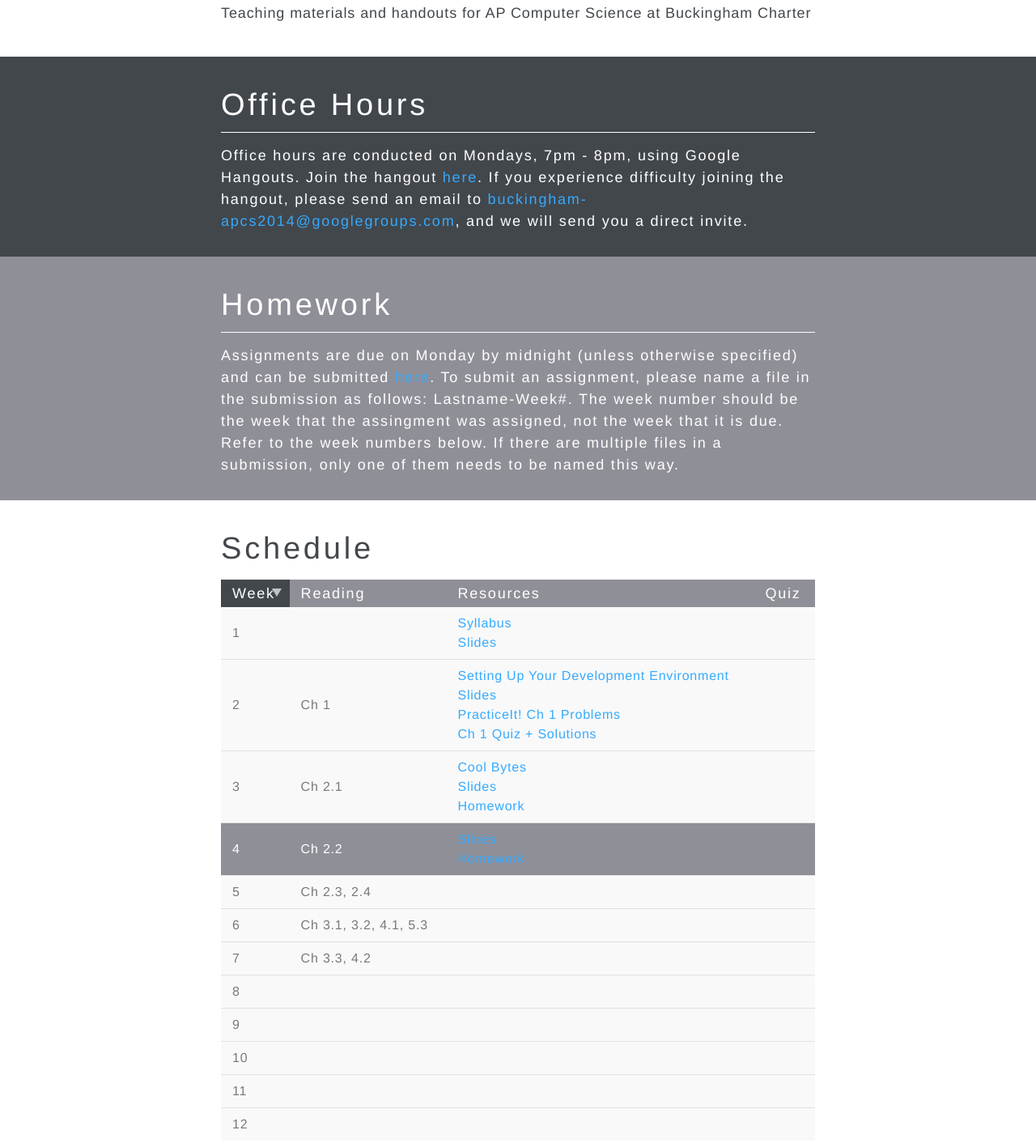
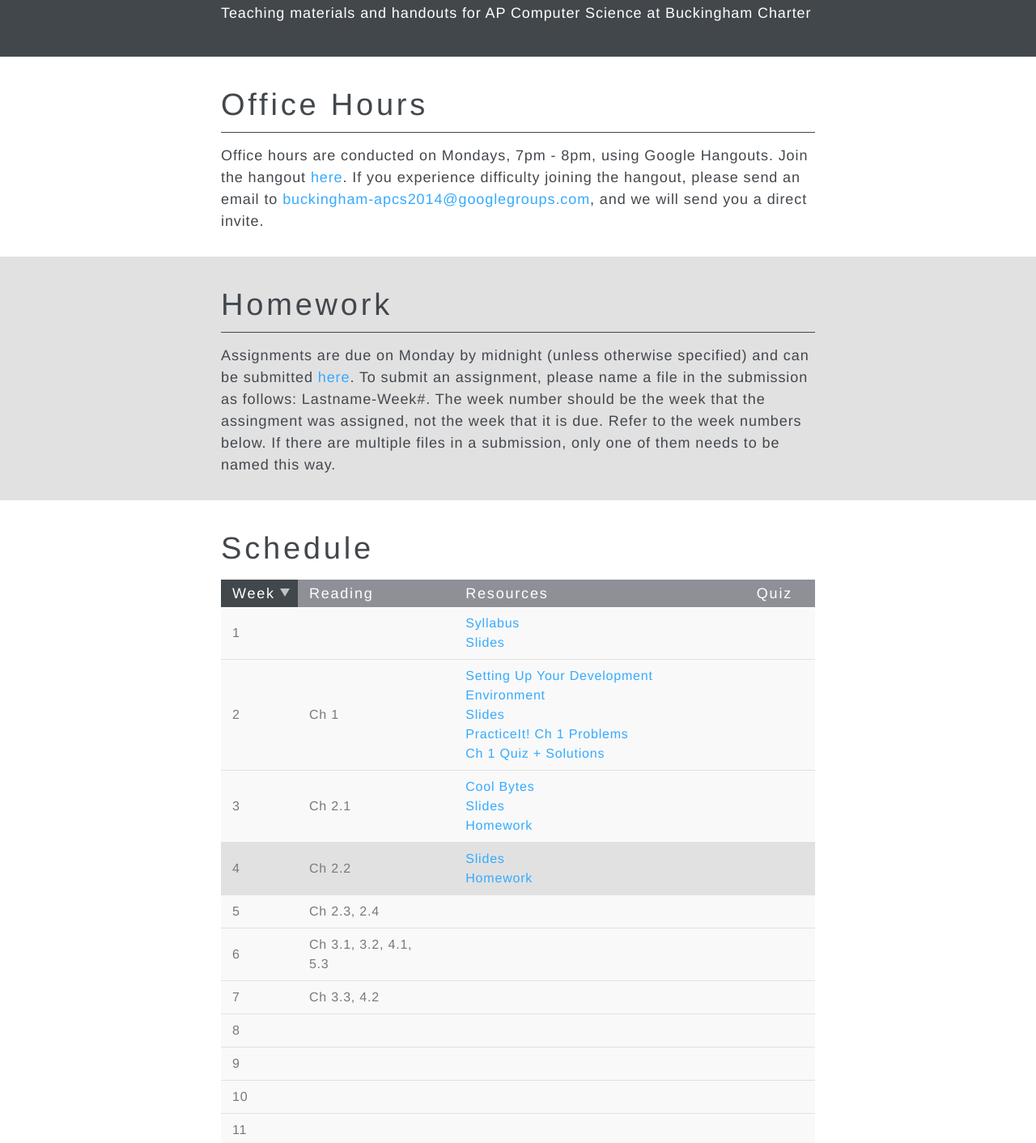
Before and after one commit to whroman/APCS, a plain HTML site: page index.html in a window 1280 px wide. Shown: the part 126-1538 px from the top of the page at 81% size. Drawn offline with Linux system fonts and the light colour scheme.

Commit message:
Styling for newly-added `homework` section and table with another column

```diff
--- a/Resources/ng-views/table.html
+++ b/Resources/ng-views/table.html
@@ -32,7 +32,7 @@
                 <tr
                     class="text-block text-xxs"
                     ng-class="{
-                        'bg-gray-md-light text-white': table.currentWeek === row.Week,
+                        'bg-gray-xlight': table.currentWeek === row.Week,
                         'bg-white-almost': table.currentWeek !== row.Week
                     }"
                     ng-repeat="
--- a/Resources/scss/base/layout/table.scss
+++ b/Resources/scss/base/layout/table.scss
@@ -8,7 +8,7 @@ th {
 }
 
 td, th {
-    padding: 8px 14px;
+    padding: 8px 28px 8px 14px;
     position: relative;
 }
 
--- a/Resources/scss/base/text/init.scss
+++ b/Resources/scss/base/text/init.scss
@@ -12,3 +12,7 @@
 [class*="text-"] {
     @include default-text;
 }
+
+.text-block {
+    line-height: 1.5em;
+}
--- a/Resources/scss/init.scss
+++ b/Resources/scss/init.scss
@@ -65,10 +65,6 @@ hr {
     float: right;
 }
 
-.text-block {
-    line-height: 1.5em;
-}
-
 body .panel {
     @extend .button-lg;
     @extend .auto-height;
--- a/index.html
+++ b/index.html
@@ -10,7 +10,7 @@
 
 </head>
 <body>
-    <div class="body-column-wrapper">
+    <div class="body-column-wrapper bg-gray-dark text-white">
 
         <div class="spacer-xl"></div>
 
@@ -23,11 +23,10 @@
 
             <h2 class="text-block text-xs">Teaching materials and handouts for AP Computer Science at Buckingham Charter</h2>
         </div>
+        <div class="spacer-lg"></div>
     </div>
 
-        <div class="spacer-lg"></div>
-
-    <div class="body-column-wrapper bg-gray-dark text-white">
+    <div class="body-column-wrapper">
         <div class="spacer-lg"></div>
         <div class="body-column">
             <h2 class="text-lg text-thin">Office Hours</h2>
@@ -36,12 +35,13 @@
             <hr>
             <div class="spacer-sm"></div>
 
-            <div class="text-block text-xs text-thin">Office hours are conducted on Mondays, 7pm - 8pm, using Google Hangouts. Join the hangout <a href="https://plus.google.com/hangouts/_/calendar/cTI0dmI3cjV2anZ1b2twMThuMHQ4bmI1ZzhAZ3JvdXAuY2FsZW5kYXIuZ29vZ2xlLmNvbQ.4t0so3u1qup5r0buns4plsbeuo">here</a>. If you experience difficulty joining the hangout, please send an email to <a href="http://xmunoz.github.io/APCS/mailto:buckingham-apcs2014@googlegroups.com">buckingham-apcs2014@googlegroups.com</a>, and we will send you a direct invite.</div>
+            <div class="text-block text-xs">Office hours are conducted on Mondays, 7pm - 8pm, using Google Hangouts. Join the hangout <a href="https://plus.google.com/hangouts/_/calendar/cTI0dmI3cjV2anZ1b2twMThuMHQ4bmI1ZzhAZ3JvdXAuY2FsZW5kYXIuZ29vZ2xlLmNvbQ.4t0so3u1qup5r0buns4plsbeuo">here</a>. If you experience difficulty joining the hangout, please send an email to <a href="http://xmunoz.github.io/APCS/mailto:buckingham-apcs2014@googlegroups.com">buckingham-apcs2014@googlegroups.com</a>, and we will send you a direct invite.</div>
         </div>
         <div class="spacer-md"></div>
         <div class="spacer-sm"></div>
     </div>
-    <div class="body-column-wrapper bg-gray-md-light text-white">
+
+    <div class="body-column-wrapper bg-gray-xlight">
         <div class="spacer-lg"></div>
         <div class="body-column">
             <h2 class="text-lg text-thin">Homework</h2>
@@ -49,12 +49,13 @@
             <div class="spacer-sm"></div>
             <hr>
             <div class="spacer-sm"></div>
-	<div class="text-block text-xs text-thin">Assignments are due on Monday by midnight (unless otherwise specified) and can be submitted <a target="_blank" href="https://dbinbox.com/apcs">here</a>. To submit an assignment, please name a file in the submission as follows: Lastname-Week#. The week number should be the week that the assingment was assigned, not the week that it is due. Refer to the week numbers below. If there are multiple files in a submission, only one of them needs to be named this way.</div>
+    	       <div class="text-block text-xs">Assignments are due on Monday by midnight (unless otherwise specified) and can be submitted <a target="_blank" href="https://dbinbox.com/apcs">here</a>. To submit an assignment, please name a file in the submission as follows: Lastname-Week#. The week number should be the week that the assingment was assigned, not the week that it is due. Refer to the week numbers below. If there are multiple files in a submission, only one of them needs to be named this way.</div>
             </div>
             <div class="spacer-md"></div>
             <div class="spacer-sm"></div>
         </div>
 	</div>
+
     <div class="spacer-lg"></div>
 
     <div class="body-column-wrapper">
```
Also changed, not shown: Resources/production/build.css, 1 other file. Lines whose indentation alone changed are shown as unchanged.
